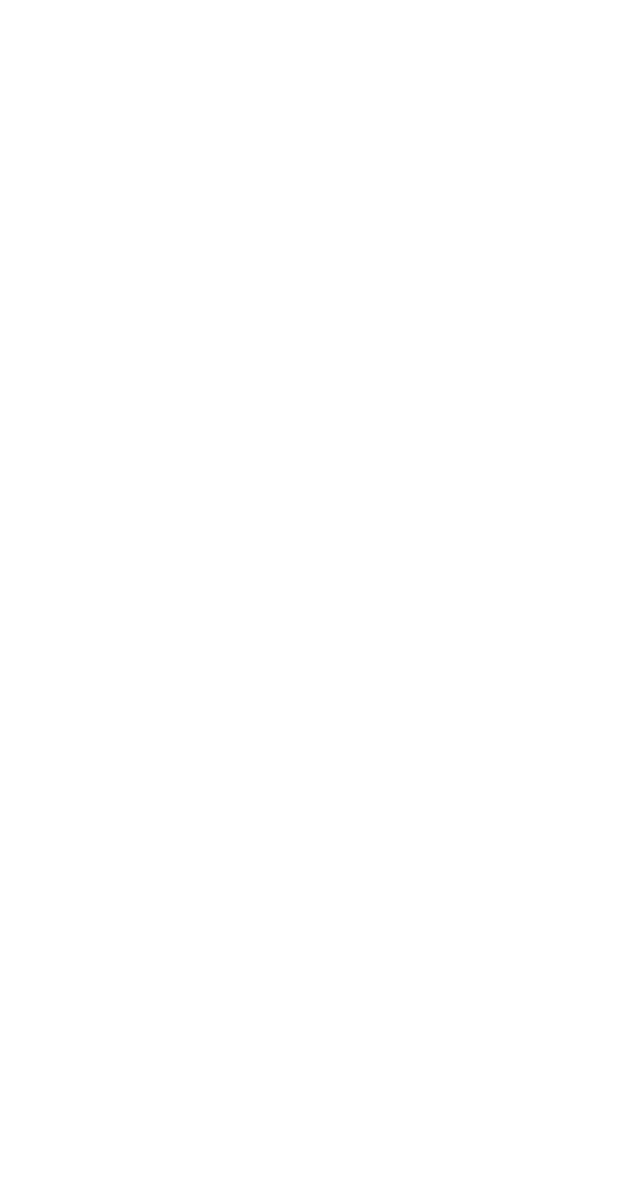
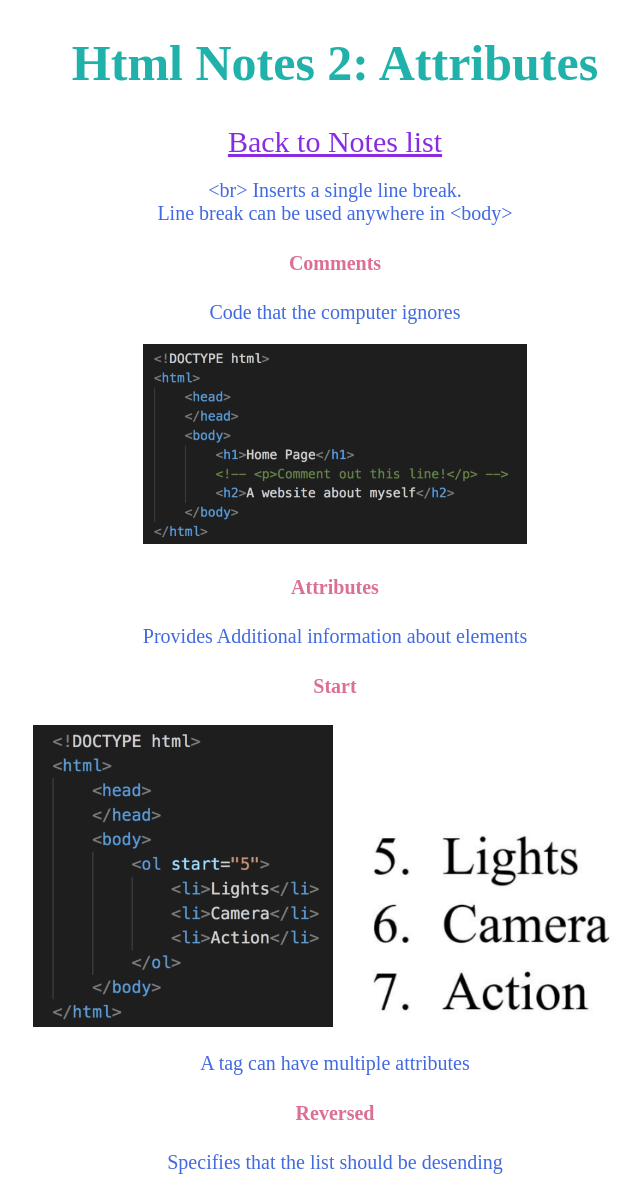
Before and after one commit to Corust/Corust.github.io, a plain HTML site: page notes/htmlNotes2.html in a window 1280 px wide. Shown: the top 1191 px of the page, without its empty margins (305-945 px from the left). Before the commit the page ends 800 px from the top, so only its background shows below. Drawn offline with Linux system fonts and the light colour scheme; a web font is replaced by a local one.

Commit message:
Finished Notes #2

```diff
--- a/notes/htmlNotes2.html
+++ b/notes/htmlNotes2.html
@@ -2,9 +2,42 @@
 <!DOCTYPE html>
 <html>
     <head>
-
+    <link rel="stylesheet" href="../style.css">
+    <title>Html Notes 2</title>
     </head>
     <body>
-
+        <header>
+                <h1>
+                    Html Notes 2: Attributes
+                </h1>
+                <a href="notes.html">Back to Notes list</a>
+        </header>
+        <p>
+            &lt;br> Inserts a single line break.
+            <br>
+            Line break can be used anywhere in &lt;body>
+        </p>
+        <h4>
+            Comments
+        </h4>
+        <p>
+            Code that the computer ignores
+        </p>
+        <img src="../images/Html2-1.png" height="200">
+        <h4>Attributes</h4>
+        <p>
+         Provides Additional information about elements
+        </p>
+        <h4>Start</h4>
+        <img src="../images/Html2-2.png" width="300">
+        <img src="../images/Html2-3.png" width="300">
+        <p>
+            A tag can have multiple attributes
+        </p>
+        <h4>Reversed</h4>
+        <p>
+            Specifies that the list should be desending
+        </p>
+        <img src="../images/Html2-4.png">
     </body>
 </html>
--- a/style.css
+++ b/style.css
@@ -18,8 +18,8 @@ a:hover {
     color: #FFEC5C;
 }
 h4 {
-    color: #F47D4A;
+    color: palevioletred;
 }
 p {
-    color: #D09683;
+    color: royalblue;
 }
```
Also changed, not shown: images/Html2-1.png (added), images/Html2-2.png (added), images/Html2-3.png (added), images/Html2-4.png (added).
